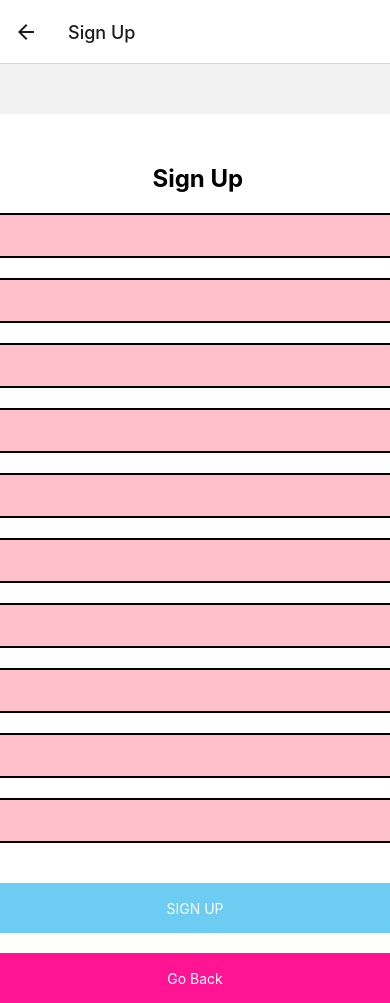
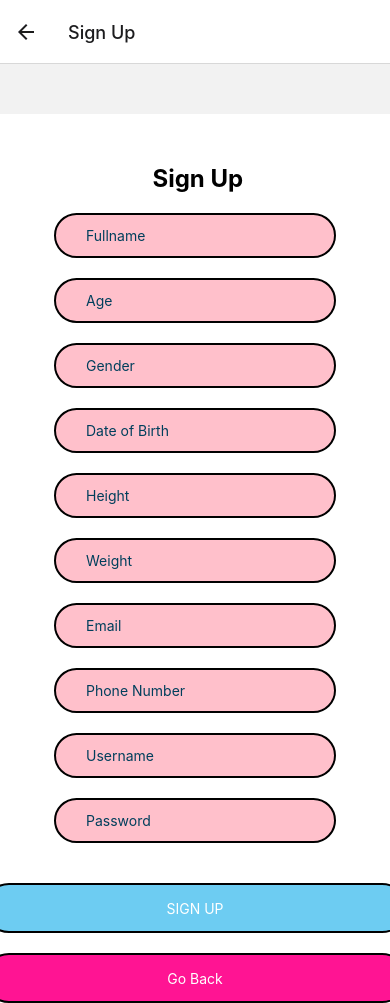
Before and after one commit to ChandlerN03/FitnessApp, a React Native app: screen /SignUp in a window 390 px wide. Built offline with nearby package versions, Linux system fonts and the light colour scheme.

Commit message:
Add files via upload

```diff
--- a/SignUp.js
+++ b/SignUp.js
@@ -1,9 +1,9 @@
 import React, { useState } from "react";
 import { View, ScrollView, TextInput, TouchableOpacity, Text, Alert, StyleSheet } from 'react-native';
 import { useNavigation } from "@react-navigation/native";
-import axios from 'axios';
+//import axios from 'axios';
 
-function SignUp({navigation}) {
+function WorkoutPage({navigation}) {
     const [fullname, setFullname] = useState("");
     const [age, setAge] = useState("");
     const [gender, setGender] = useState("");
@@ -162,7 +162,7 @@ function SignUp({navigation}) {
         marginTop: 50,
       },
     signupBtn: {
-      width: "1000%",
+      width: "150%",
       borderRadius: 25,
       height: 50,
       alignItems: "center",
@@ -170,6 +170,8 @@ function SignUp({navigation}) {
       marginTop: 20,
       marginBottom: 10,
       backgroundColor: "#6DCCF2",
+      borderWidth:2,
+      borderColor: "black",
     },
     signupText: {
       color: "white",
@@ -177,11 +179,12 @@ function SignUp({navigation}) {
     inputView: {
         backgroundColor: "#FFC0CB",
         borderRadius: 30,
-        width: "1000%",
+        width: "100%",
         borderWidth:2,
         borderColor: "black",
         height: 45,
         marginBottom: 20,
+        justifyContent: 'center',
         alignItems: "center",
       },
       TextInput: {
@@ -192,13 +195,15 @@ function SignUp({navigation}) {
 
       },
     loginBtn: {
-      width: "1000%",
+      width: "150%",
       borderRadius: 25,
       height: 50,
       alignItems: "center",
       justifyContent: "center",
       marginTop: 10,
       backgroundColor: "#FF1493",
+      borderWidth:2,
+      borderColor: "black",
     },
     loginText: {
       color: "white",
@@ -210,4 +215,4 @@ function SignUp({navigation}) {
       },
   });
 
-  export default SignUp;
+  export default WorkoutPage;
```
